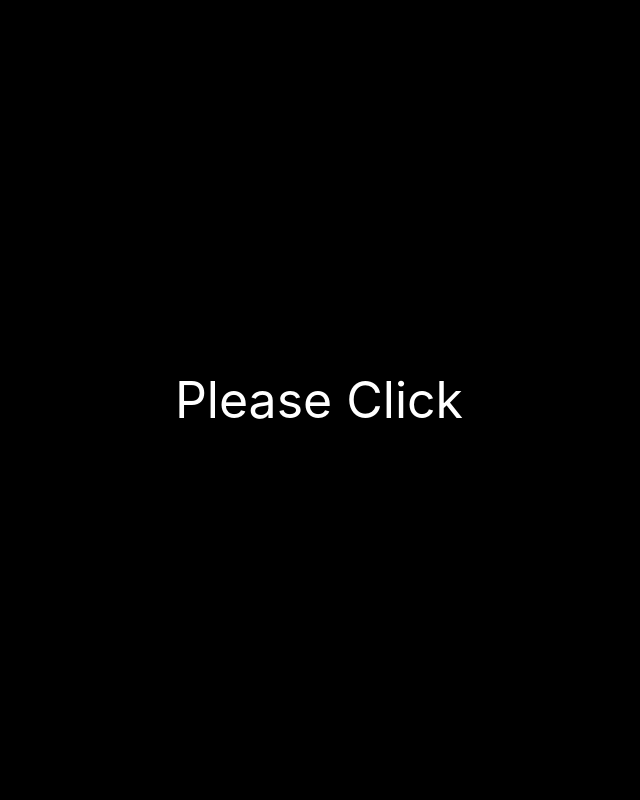
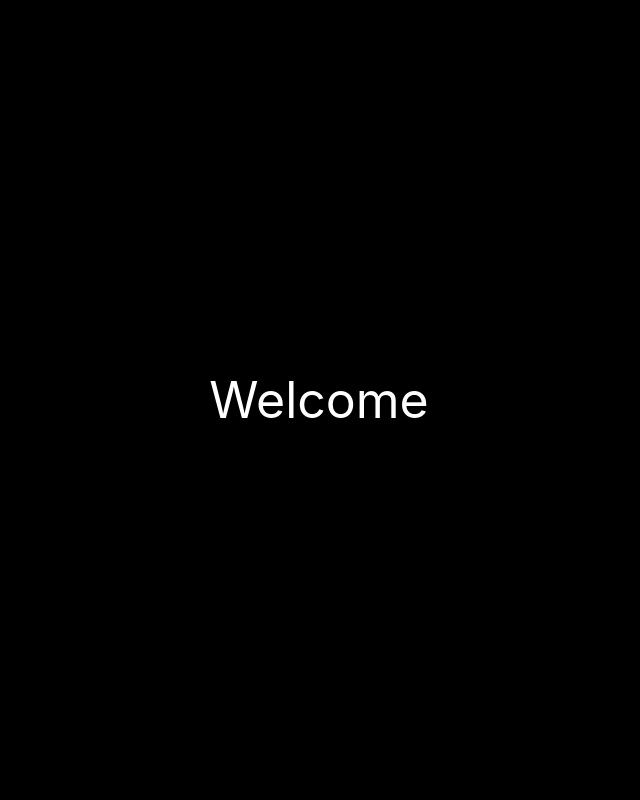
Before and after one commit to shraddha-1402/tae-bday-site, a React (Create React App) app: page / in a window 1280 px wide. Shown: the top 800 px of the page, without its empty margins (321-961 px from the left). Built offline with nearby package versions, Linux system fonts and the light colour scheme.

Commit message:
changed please click to welcome

```diff
--- a/src/App.js
+++ b/src/App.js
@@ -27,7 +27,7 @@ function App() {
           <img src="./images/hero-cropped-image.jpg" alt="" />
         </div>
       </header>
-      <div className="glow">WE PURPLE YOU !</div>
+      <div className="glow">WE PURPLE YOU!</div>
       <section className="temp-section">{looping(items)}</section>
       <footer>
         <div>
--- a/src/components/Overlay.js
+++ b/src/components/Overlay.js
@@ -28,7 +28,7 @@ function Overlay() {
         setOverlayStyle(cssU);
       }}
     >
-      <div style={headingStyle}>Please Click</div>
+      <div style={headingStyle}>Welcome</div>
     </div>
   );
 }
```
